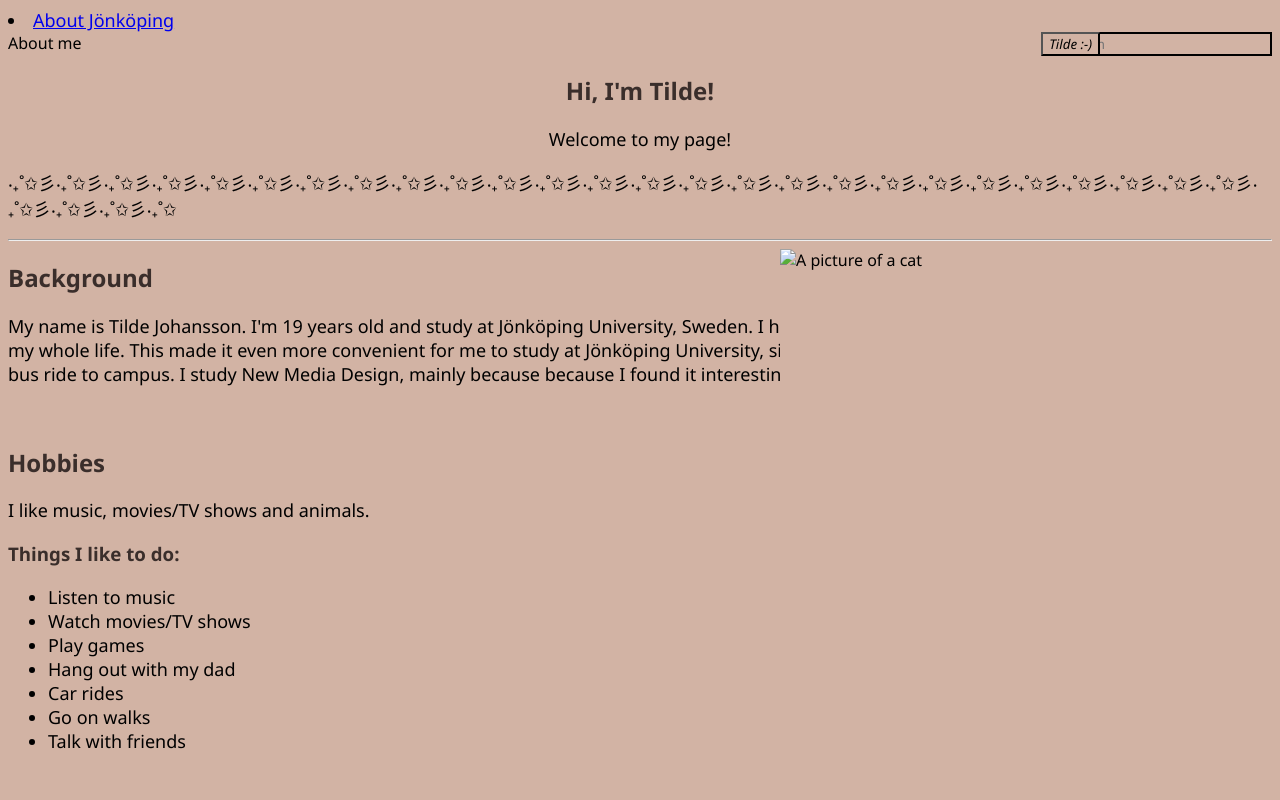
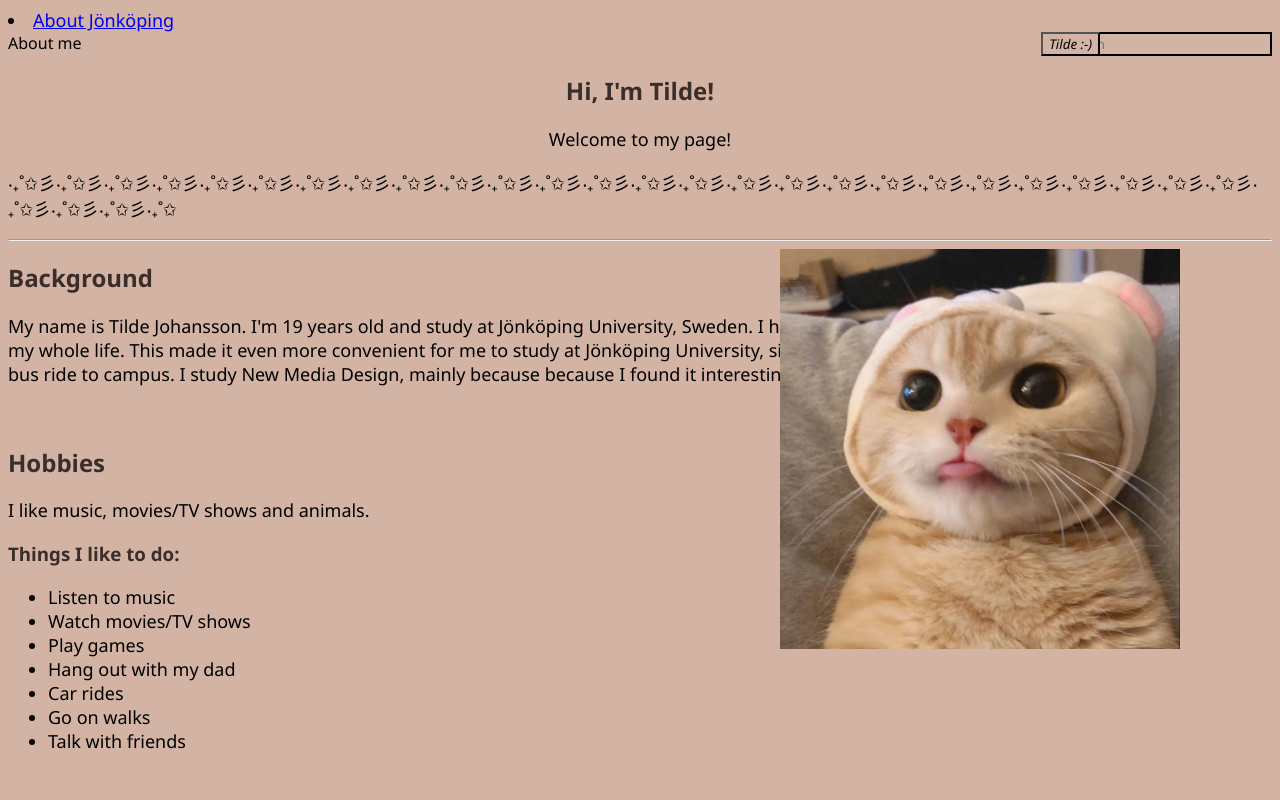
Before and after one commit to ju-nmd2022/wuid-portfolio-joti22eo, a plain HTML site: page index.html in a window 1280 px wide. Shown: the top 800 px of the page. Drawn offline with Linux system fonts and the light colour scheme.

Commit message:
Changed the image file source

```diff
--- a/index.html
+++ b/index.html
@@ -19,7 +19,7 @@
         <p class="welcome-text">Welcome to my page!</p>
         <p>‧₊˚✩彡‧₊˚✩彡‧₊˚✩彡‧₊˚✩彡‧₊˚✩彡‧₊˚✩彡‧₊˚✩彡‧₊˚✩彡‧₊˚✩彡‧₊˚✩彡‧₊˚✩彡‧₊˚✩彡‧₊˚✩彡‧₊˚✩彡‧₊˚✩彡‧₊˚✩彡‧₊˚✩彡‧₊˚✩彡‧₊˚✩彡‧₊˚✩彡‧₊˚✩彡‧₊˚✩彡‧₊˚✩彡‧₊˚✩彡‧₊˚✩彡‧₊˚✩彡‧₊˚✩彡‧₊˚✩彡‧₊˚✩彡‧₊˚✩</p>
         <hr />
-        <img src="image/cat.jpg" class="cat-image" // The following 2 lines of
+        <img src="Github pictures/cat.jpg" class="cat-image" // The following 2 lines of
         code was adapted from
         https://www.youtube.com/watch?v=NBBg6vWIBXU&list=LL&index=3 Accessed:
         2022-10-25 // width="400" height="400" alt="A picture of a cat" />
```
